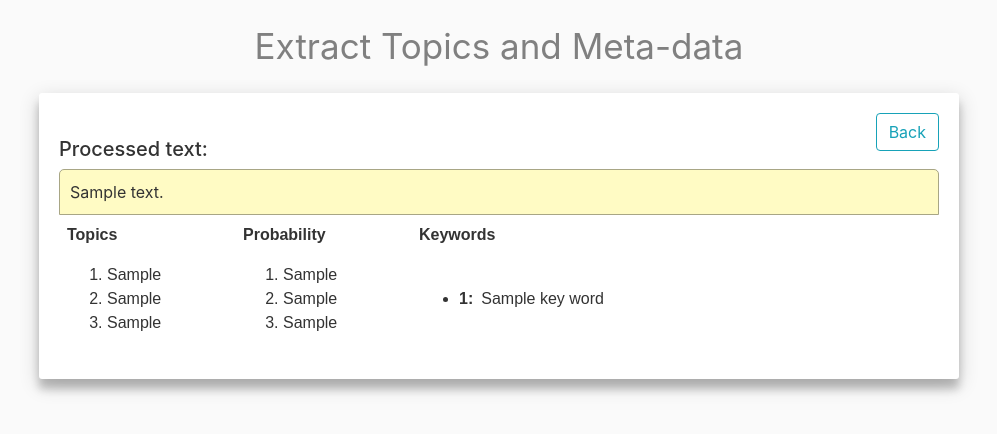
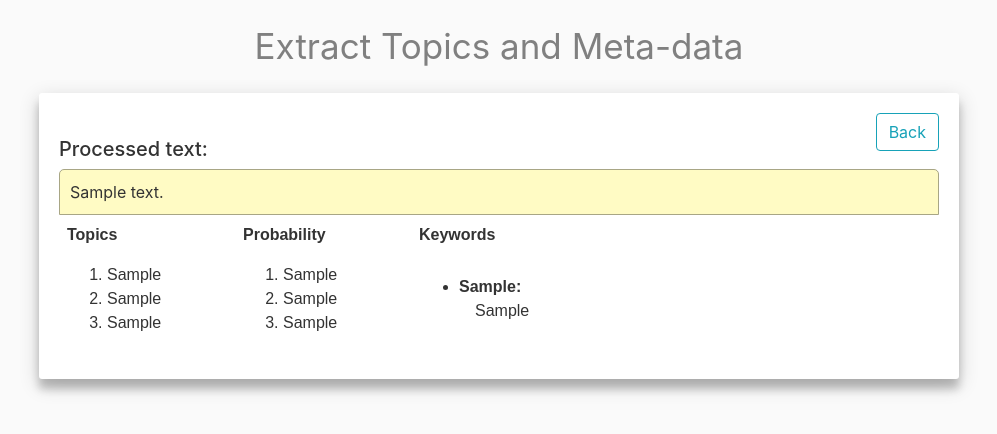
Before and after one commit to Milan-Chicago/GLG-Automated-Meta-data-Tagging, a Flask app: template Wireframe Demo/app/application/templates/text_processed_output.html in a window 1280 px wide. Shown: the top 434 px of the page, without its empty margins (141-1138 px from the left). Run offline with Flask 2, Linux system fonts and the light colour scheme; the template is opened without the code that fills it: most values are stand-ins (such as "Sample title", 1, 10 or a date in 2020); some libraries are stand-ins or nearby versions.

Commit message:
Added and formatted NER output

```diff
--- a/Wireframe Demo/app/application/templates/text_processed_output.html
+++ b/Wireframe Demo/app/application/templates/text_processed_output.html
@@ -34,8 +34,10 @@
             <td style="width: 60%;">
                 <ul>
                     {% for kw in output.key_words %}
-                        <li><b>{{ kw[0] }}:</b>&ensp;{{ kw[1] }}
-                        </li>
+                        <li><b>{{ kw }}:</b></li>
+                        {% for entity in output.key_words[kw] %}
+                            &ensp;&ensp;{{ entity }}<br>
+                        {% endfor %}
                     {% endfor %}
                 </ul>
             </td>
```
